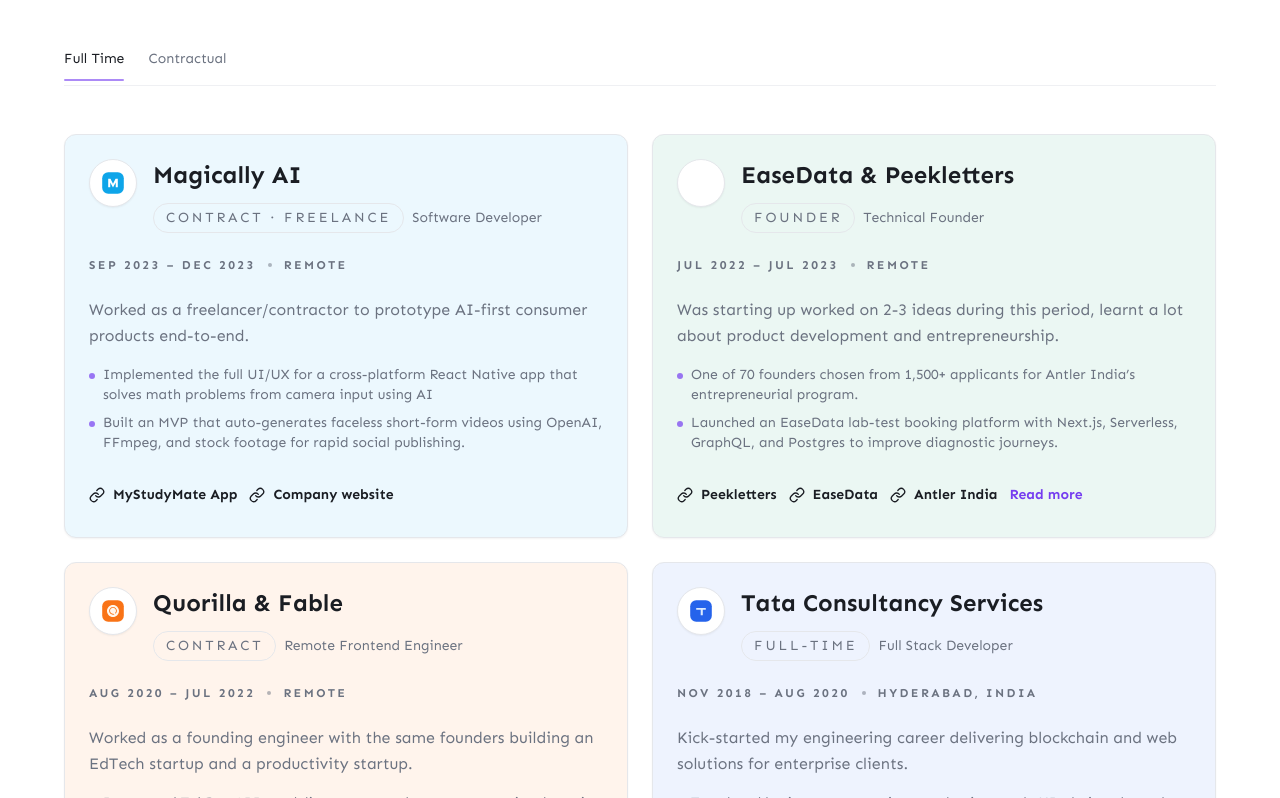
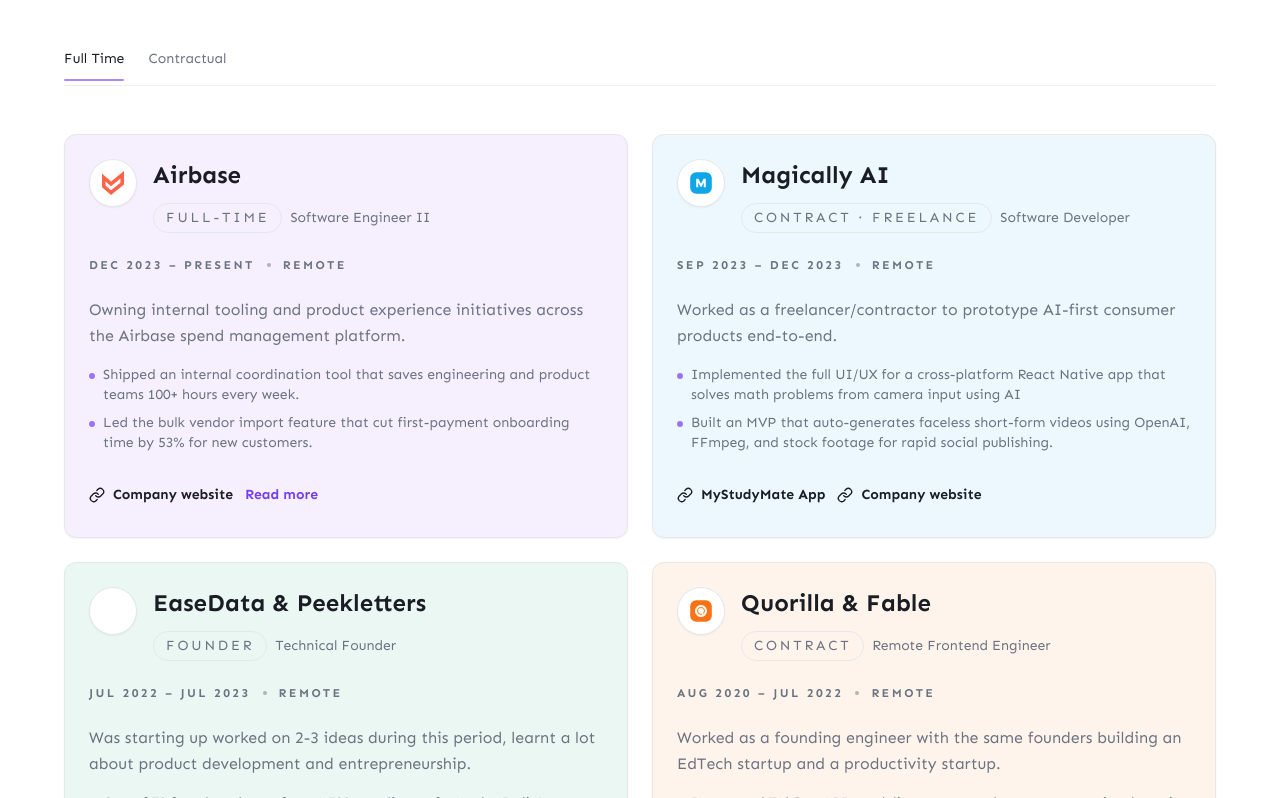
Before and after one commit to shadab14meb346/shadab-portfolio, a Next.js app: page / in a window 1280 px wide. Shown: the part 842-1640 px from the top of the page. Built offline with nearby package versions, Linux system fonts and the light colour scheme.

Commit message:
chore: update personal info and work history with corrected employment type and file paths

```diff
--- a/src/data/hero.ts
+++ b/src/data/hero.ts
@@ -2,7 +2,7 @@
   name: "Shadab",
   location: "India",
   role: "Product Engineer",
-  avatar: "/shadab-pic",
+  avatar: "/shadab-pic.jpg",
   description:
     "Frontend-heavy full-stack developer with 7+ years of experience transforming ideas into intuitive, high-impact products.",
   resume:
--- a/src/data/work-experience.ts
+++ b/src/data/work-experience.ts
@@ -41,7 +41,7 @@
         href: "https://www.airbase.com/",
       },
     ],
-    categories: ["contract"],
+    categories: ["full-time"],
   },
   {
     company: "Magically AI",
@@ -199,7 +199,6 @@
   },
   {
     company: "Tata Consultancy Services",
-    logo: "/logos/tcs.svg",
     role: "Full Stack Developer",
     employmentType: "Full-time",
     period: "Nov 2018 – Aug 2020",
```
Also changed, not shown: public/logos/tcs.svg (deleted).
